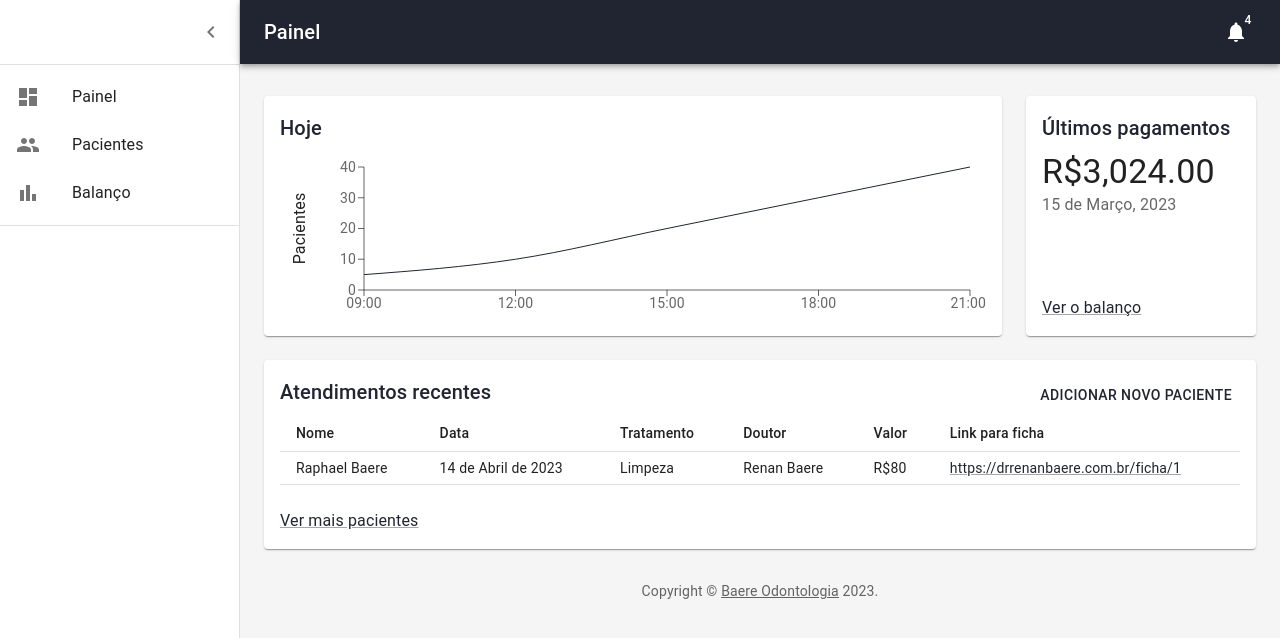
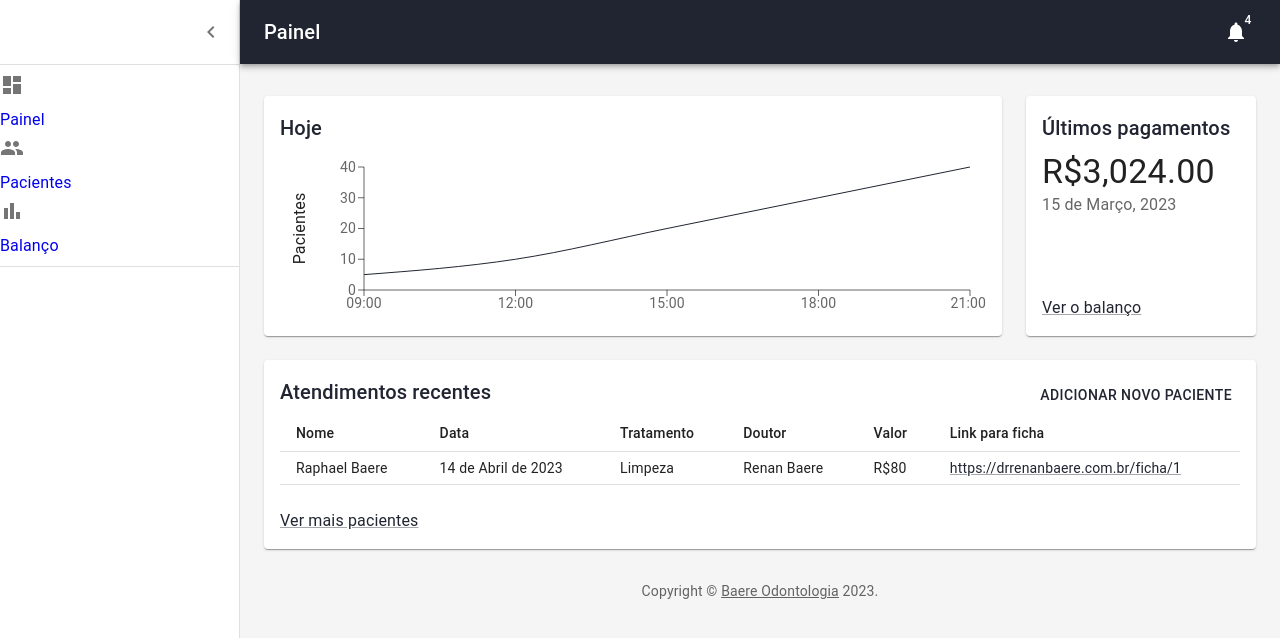
Before and after one commit to raphaelbaere/baereodontologiafrontend, a React (Vite) app: page /home in a window 1280 px wide. Shown: the top 638 px of the page. Built offline with nearby package versions, Linux system fonts and the light colour scheme.

Commit message:
link fix

```diff
--- a/src/components/listItem.jsx
+++ b/src/components/listItem.jsx
@@ -5,27 +5,28 @@ import ListItemText from '@mui/material/ListItemText';
 import DashboardIcon from '@mui/icons-material/Dashboard';
 import PeopleIcon from '@mui/icons-material/People';
 import BarChartIcon from '@mui/icons-material/BarChart';
+import { Link } from 'react-router-dom';
 
 export const mainListItems = (
   <React.Fragment>
-    <ListItemButton component="a" to="/home">
+    <Link to="/home">
       <ListItemIcon>
         <DashboardIcon />
       </ListItemIcon>
       <ListItemText primary="Painel" />
-    </ListItemButton>
-    <ListItemButton component="a" to="/pacientes">
+    </Link>
+    <Link component="a" to="/pacientes">
       <ListItemIcon>
         <PeopleIcon />
       </ListItemIcon>
       <ListItemText primary="Pacientes" />
-    </ListItemButton>
-    <ListItemButton>
+    </Link>
+    <Link>
       <ListItemIcon>
         <BarChartIcon />
       </ListItemIcon>
       <ListItemText primary="Balanço" />
-    </ListItemButton>
+    </Link>
   </React.Fragment>
 );
 
```
